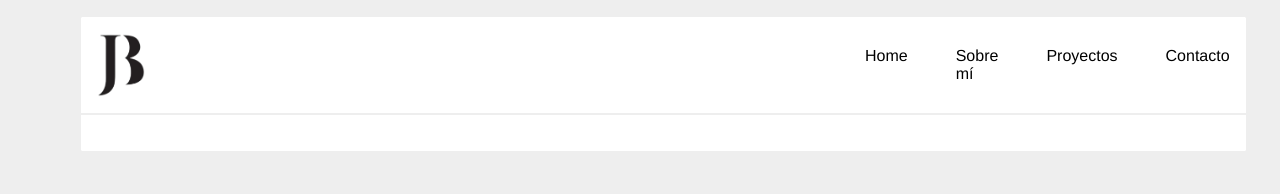
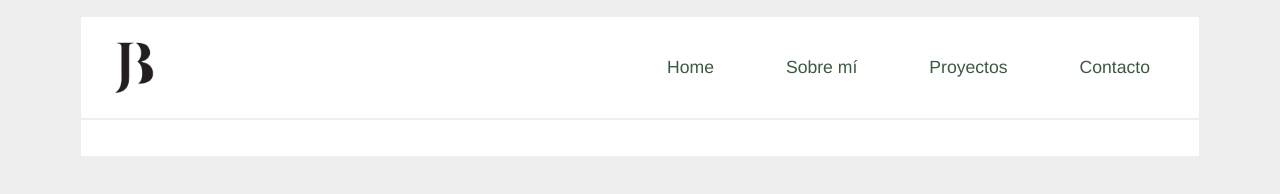
Before and after one commit to JuanBenitez0/landing-page, a plain HTML site: page index.html in a window 1280 px wide. Drawn offline with Linux system fonts and the light colour scheme.

Commit message:
resize-added-hover

```diff
--- a/style.css
+++ b/style.css
@@ -5,8 +5,9 @@
 }
 
 img {
-  max-width: 3rem;
+  max-width: 2.5rem;
   height: auto;
+  padding: 0.5rem 0;
 }
 
 body {
@@ -29,7 +30,7 @@ section {
 nav {
   display: flex;
   flex-flow: row nowrap;
-  gap: 45rem;
+  gap: 30rem;
   align-items: center;
   justify-content: space-evenly;
   padding: 1rem 1rem;
@@ -37,13 +38,24 @@ nav {
 
 ul {
   list-style: none;
-  gap: 3rem;
+  gap: 2.5rem;
   display: flex;
+  font-size: 1.1rem;
 }
 
 a {
-  color: black;
+  color: #3a5a40;
   text-decoration: none;
+  background-color: transparent;
+  padding: 0.3rem 1rem;
+  border-radius: 1.5rem;
+}
+
+a:hover {
+  color: white;
+  background-color: #3a5a40;
+  padding: 0.3rem 1rem;
+  border-radius: 1.5rem;
 }
 
 p {
```
